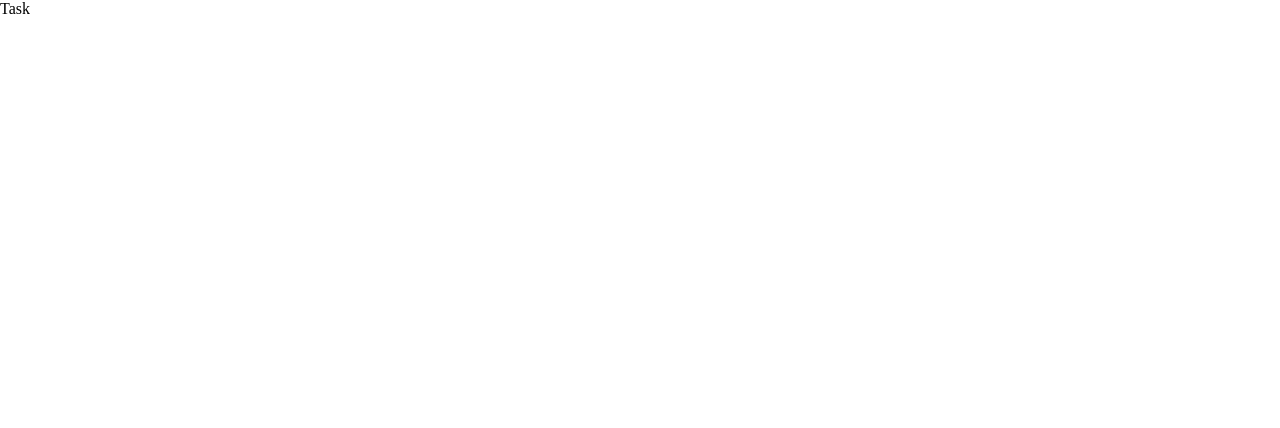
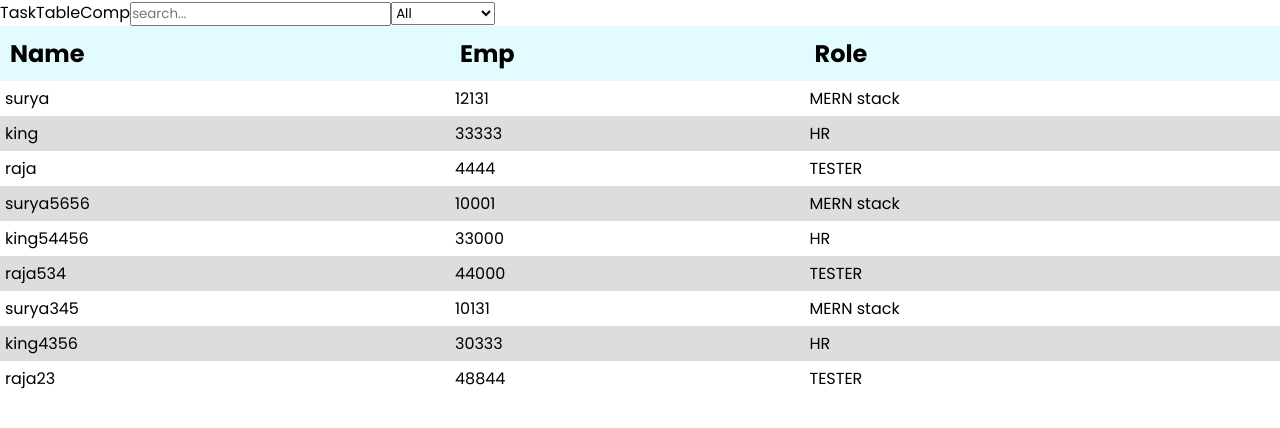
Before and after one commit to suryaveeramani0044/grinfotask, a React (Create React App) app: page / in a window 1280 px wide. Shown: the top 428 px of the page. Built offline with nearby package versions, Linux system fonts and the light colour scheme.

Commit message:
searching and filtering completed

```diff
--- a/src/App.js
+++ b/src/App.js
@@ -1,5 +1,12 @@
+import TableComp from "./pages/table/tableComp";
+
 const App = () => {
-  return <div>Task</div>;
+  return (
+    <div>
+      Task
+      <TableComp />
+    </div>
+  );
 };
 
 export default App;
--- a/src/index.css
+++ b/src/index.css
@@ -1,5 +1,28 @@
+@import url("https://fonts.googleapis.com/css2?family=Poppins:ital,wght@0,100;0,200;0,300;0,400;0,500;0,600;0,700;0,800;0,900;1,100;1,200;1,300;1,400;1,500;1,600;1,700;1,800;1,900&display=swap");
 * {
   margin: 0;
   padding: 0;
   box-sizing: border-box;
+  font-family: "Poppins", sans-serif;
 }
+
+table {
+  width: 100%;
+  border-collapse: collapse;
+  padding: 30px;
+}
+th {
+  font-size: 1.5rem;
+  text-align: left;
+  padding: 10px;
+  cursor: pointer;
+}
+td {
+  padding: 5px;
+}
+thead {
+  background: #e1fbff;
+}
+tbody > tr:nth-child(even) {
+  background: #dddddd;
+}
--- /dev/null
+++ b/src/pages/table/tableComp.jsx
@@ -0,0 +1,132 @@
+import React, { useEffect, useState } from "react";
+
+const TableComp = () => {
+  const [sort, setSort] = useState([]);
+  const [search, setSearch] = useState("");
+  const [filter, setFilter] = useState("All");
+  const [fillterdata, setFilterData] = useState([]);
+  const data = [
+    {
+      name: "surya",
+      emp: "12131",
+      role: "MERN stack",
+    },
+    {
+      name: "king",
+      emp: "33333",
+      role: "HR",
+    },
+    {
+      name: "raja",
+      emp: "4444",
+      role: "TESTER",
+    },
+    {
+      name: "surya5656",
+      emp: "10001",
+      role: "MERN stack",
+    },
+    {
+      name: "king54456",
+      emp: "33000",
+      role: "HR",
+    },
+    {
+      name: "raja534",
+      emp: "44000",
+      role: "TESTER",
+    },
+    {
+      name: "surya345",
+      emp: "10131",
+      role: "MERN stack",
+    },
+    {
+      name: "king4356",
+      emp: "30333",
+      role: "HR",
+    },
+    {
+      name: "raja23",
+      emp: "48844",
+      role: "TESTER",
+    },
+  ];
+
+  const role = ["MERN STACK", "HR", "TESTER"];
+  const header = ["Name", "Emp", "Role"];
+
+  useEffect(() => {
+    let filterData = [];
+    if (search?.toString()?.trim() === "" || filter === "All") {
+      filterData = data.filter((item) => {
+        return filter !== "All"
+          ? item.role.toLowerCase() === filter.toLowerCase()
+          : item.role &&
+              item.name
+                .toLowerCase()
+                .includes(search?.toString()?.toLowerCase());
+      });
+    } else {
+      filterData = data.filter((item) => {
+        return (
+          item.name.toLowerCase().includes(search?.toString()?.toLowerCase()) &&
+          (filter !== "All"
+            ? item.role.toLowerCase() === filter.toLowerCase()
+            : filter)
+        );
+      });
+    }
+    setFilterData(filterData);
+  }, [search, filter]);
+
+  const handleSort = (sortname) => {
+    console.log(sortname);
+  };
+
+  return (
+    <>
+      TableComp
+      <input
+        placeholder="search..."
+        onChange={(e) => setSearch(e.target.value)}
+      />
+      <select onChange={(e) => setFilter(e.target.value)}>
+        <option value="All">All</option>
+        {role.map((item, i) => {
+          return (
+            <option key={i} value={item}>
+              {item}
+            </option>
+          );
+        })}
+      </select>
+      <table>
+        <thead>
+          <tr>
+            {header.map((item, i) => {
+              return (
+                <th key={i} onClick={() => handleSort(item)}>
+                  {item}
+                </th>
+              );
+            })}
+          </tr>
+        </thead>
+        <tbody>
+          {fillterdata.map((item, i) => {
+            return (
+              <tr key={i}>
+                <td>{item.name}</td>
+                <td>{item.emp}</td>
+                <td>{item.role}</td>
+              </tr>
+            );
+          })}
+        </tbody>
+      </table>
+    </>
+  );
+};
+
+export default TableComp;
```
